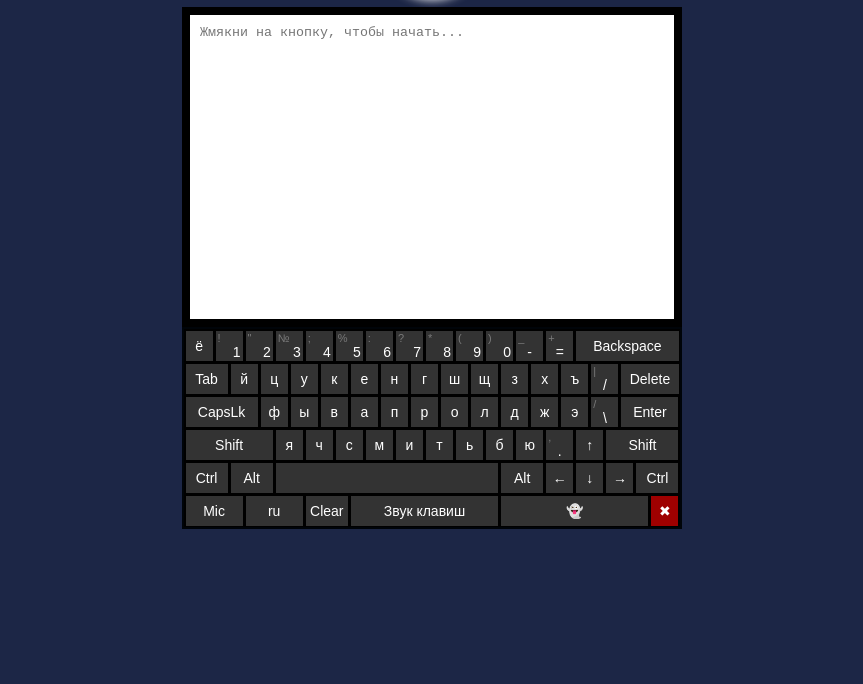
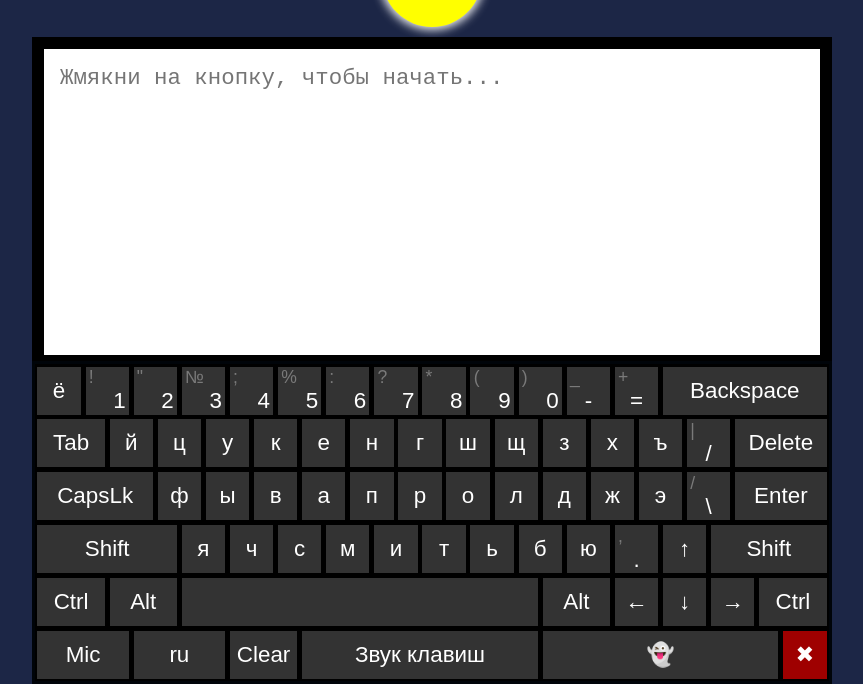
Before and after one commit to Iogsotot/virtual-keyboard, a website with bundled scripts: page src/index.html in a window 1280 px wide. Shown: the part 136-820 px from the top of the page, without its empty margins (208-1071 px from the left). Built offline with nearby package versions, Linux system fonts and the light colour scheme.

Commit message:
feat: add adaptive

```diff
--- a/src/scripts/Keyboard.js
+++ b/src/scripts/Keyboard.js
@@ -151,10 +151,14 @@ export default class Keyboard {
 
       // скрытие и появление клавиатуры
       const Open = document.querySelector('.btn-open');
-      // const Keyboard = document.querySelector('.keyboard');
-      if (code.match(/Close/)) this.container.style.transform = 'translateY(50vh)';
-      // if (code.match(/Close/)) this.container.classList.add('flyRight');
-      Open.addEventListener('click', () => { this.container.style.transform = 'translateY(0)'; });
+      if (code.match(/Close/)) {
+        this.container.style.transform = 'translateY(50vh)';
+        // setTimeout(() => { this.container.style.display = 'none'; }, 150);
+      }
+      Open.addEventListener('click', () => {
+        // this.container.style.display = 'block';
+        this.container.style.transform = 'translateY(0)';
+      });
 
       // подсветка кнопок
       keyObj.div.classList.add('active');
--- a/src/styles/style.scss
+++ b/src/styles/style.scss
@@ -10,35 +10,44 @@ html {
   font-family: Arial, Helvetica, sans-serif
 }
 
+
+
 body {
+  position: relative;
   background: rgb(28, 38, 70);
+  height: 680px;
+  min-width: 500px;
   overflow-y: hidden;
-  min-width: 500px;
 }
 
 main {
   display: flex;
   flex-direction: column;
   flex-wrap: nowrap;
-  justify-content: center;
+  justify-content: flex-start;
   align-items: center;
   max-width: 50rem;
   margin: auto;
+  overflow-y: hidden;
+
+  height: 100%;
+  // height: inherit;
 }
 
 .title {
+  margin-top: 1rem;
   color: #fff;
   text-align: center;
 }
 .btn-open {
-  width: 10rem;
-  height: 10rem;
-  padding: 2.5rem 0;
-  margin: 1rem;
+  width: 100px;
+  height: 100px;
+  padding: 25px 0;
+  margin: 10px;
 
-  font-size: 2rem;
+  font-size: 20px;
   font-weight: 700;
-  line-height: 2rem;
+  line-height: 20px;
   vertical-align: middle;
   text-align: center;
 
@@ -65,14 +74,17 @@ main {
 
 .output {
   width: 50rem;
-  height: 40vh;
+  height: calc(100% - 350px);
   padding: 1rem;
   border: 0.8rem solid;
+  font-size: 1.4rem;
 
   resize: none;
 }
 
 .keyboard {
+  position: absolute;
+  bottom: 0;
   opacity: 1;
   display: grid;
   grid-template-columns: auto;
@@ -196,32 +208,62 @@ main {
   }
 }
 
+@media (min-width: 600px) {
+  body {
+    height: 702px;
+  }
+  html {
+    font-size: 11px;
+  }
+  main {
+    max-width: 600px;
+  }
+  .output {
+    height: calc(100% - 375px);
+  }
+}
 
+@media (min-width: 750px) {
+  body {
+    height: 730px;
+  }
+  html {
+    font-size: 12px;
+  }
+  main {
+    max-width: 750px;
+  }
+  .output {
+    height: calc(100% - 400px);
+  }
+}
 
+@media (min-width: 860px) {
+  body {
+    height: 772px;
+  }
+  html {
+    font-size: 14px;
+  }
+  main {
+    max-width: 860px;
+  }
+  .output {
+    height: calc(100% - 445px);
+  }
+}
 
-// @keyframes fadeInOut {
-//   0% {
-//     opacity: 0.5;
-//     transform: scale(0.8);
-//     -webkit-transform: scale(0.8);
-//     -moz-transform: scale(0.8);
-//     -ms-transform: scale(0.8);
-//     -o-transform: scale(0.8);
-// }
-//   50% {
-//     opacity: 1;
-//     transform: scale(1.5);
-//     -webkit-transform: scale(1.5);
-//     -moz-transform: scale(1.5);
-//     -ms-transform: scale(1.5);
-//     -o-transform: scale(1.5);
-// }
-//   100% {
-//     opacity: 0;
-//     transform: scale(2.5);
-//     -webkit-transform: scale(2.5);
-//     -moz-transform: scale(2.5);
-//     -ms-transform: scale(2.5);
-//     -o-transform: scale(2.5);
-// }
-// }
+@media (min-width: 1024px) {
+  body {
+    height: 820px;
+  }
+  html {
+    font-size: 16px;
+  }
+  main {
+    max-width: 1000px;
+  }
+  .output {
+    height: calc(100% - 490px);
+  }
+}
```
Also changed, not shown: src/styles/style.css, 1 other file.
